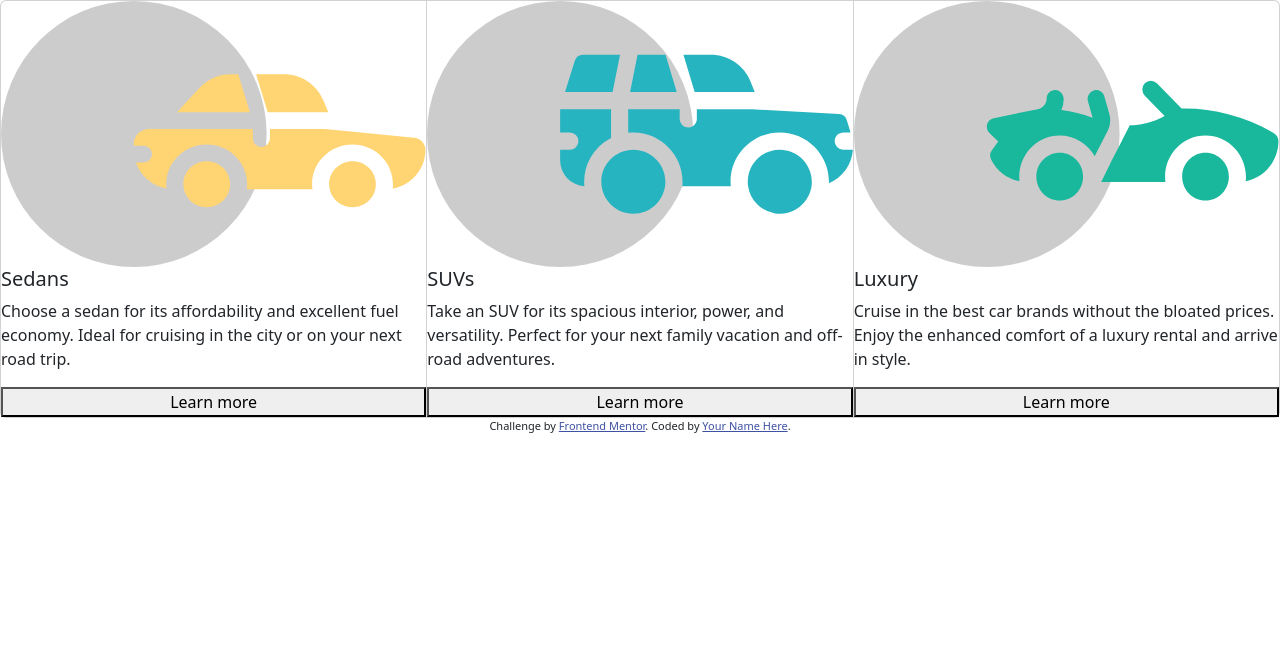
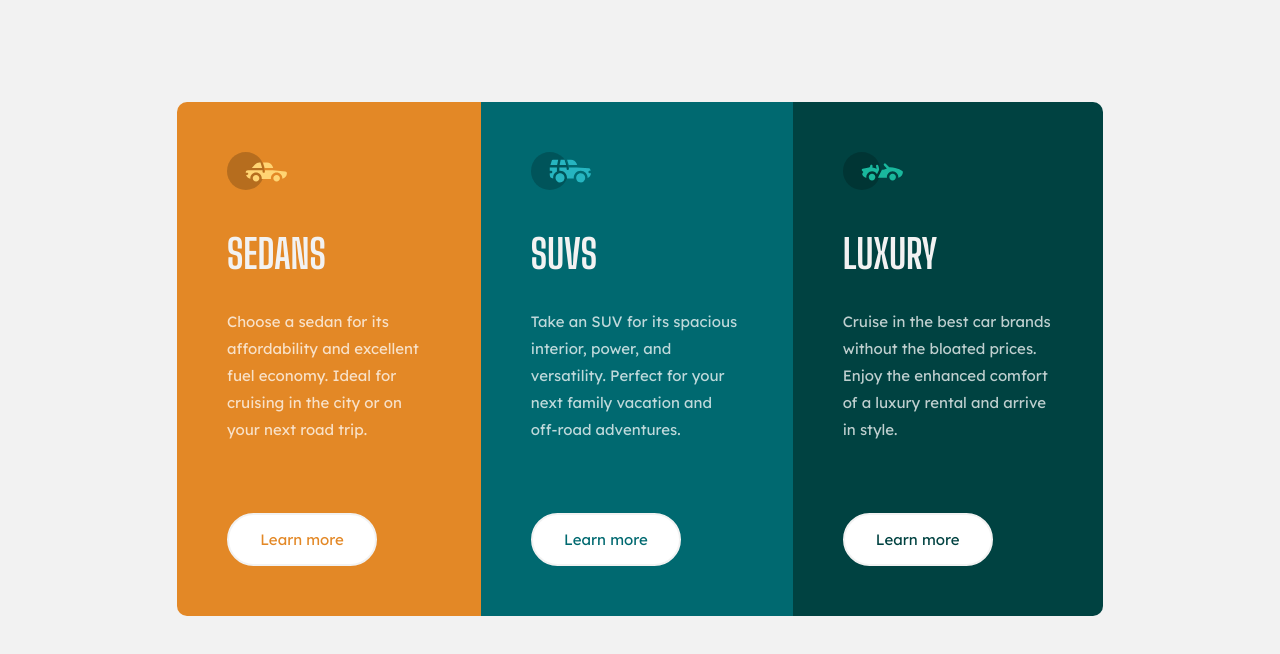
Before and after one commit to shoproizoshlo/3-column-preview-card-component-main, a plain HTML site: page index.html in a window 1280 px wide. Drawn offline with nearby package versions, Linux system fonts and the light colour scheme.

Commit message:
styled cards

```diff
--- a/css/styles.css
+++ b/css/styles.css
@@ -21,13 +21,96 @@ Very light gray (background, headings, buttons): hsl(0, 0%, 95%)
 
 ### Font
 
-- Family: [Lexend Deca](https://fonts.google.com/specimen/Lexend+Deca)
+font-family: 'Big Shoulders Display', cursive;
+- Weights: 700
+font-family: 'Lexend Deca', sans-serif;
 - Weights: 400
+ */
+:root {
+  --paragraph-white: hsla(0, 0%, 100%, 0.75);
+  --very-light-gray: hsl(0, 0%, 95%);
+}
+body {
+  background-color: var(--very-light-gray);
+}
+.container-md {
+  margin: 8% auto;
+  max-width: 950px;
+}
+.container-cards {
+  margin: 0 auto;
+  font-size: 15px;
+  font-family: "Lexend Deca", sans-serif;
+  font-weight: 400;
+  line-height: 27px;
+}
+.card-sedan {
+  background-color: hsl(31, 77%, 52%);
+  padding: 30px 50px 30px 50px;
+  border-radius: 10px 0 0 10px;
+}
+.card-suvs {
+  background-color: hsl(184, 100%, 22%);
+  padding: 30px 50px 30px 50px;
+}
+.card-luxury {
+  background-color: hsl(179, 100%, 13%);
+  padding: 30px 50px 30px 50px;
+  border-radius: 0 10px 10px 0;
+}
 
-- Family: [Big Shoulders Display](https://fonts.google.com/specimen/Big+Shoulders+Display)
-- Weights: 700
- */
-
+.icon {
+  width: 60px;
+  margin: 20px 0;
+}
+.title {
+  margin: 20px 0 30px 0;
+  color: var(--very-light-gray);
+  font-size: 40px;
+  font-family: "Big Shoulders Display", cursive;
+  font-weight: 700;
+  text-transform: uppercase;
+}
+.text {
+  margin: 15px 0;
+  color: var(--paragraph-white);
+}
+.learn-more {
+  margin: 55px 0 20px 0;
+  padding: 11px;
+  width: 150px;
+  align-items: start;
+  background-color: white;
+  border: 0 solid var(--very-light-gray);
+  border-radius: 30px;
+}
+.button-sedan {
+  color: hsl(31, 77%, 52%);
+  border: 2px solid var(--very-light-gray);
+}
+.button-suvs {
+  color: hsl(184, 100%, 22%);
+  border: 2px solid var(--very-light-gray);
+}
+.button-luxury {
+  color: hsl(179, 100%, 13%);
+  border: 2px solid var(--very-light-gray);
+}
+.button-sedan:active {
+  background-color: hsl(31, 77%, 52%);
+  color: var(--very-light-gray);
+  border: 2px solid var(--very-light-gray);
+}
+.button-suvs:active {
+  background-color: hsl(184, 100%, 22%);
+  color: var(--very-light-gray);
+  border: 2px solid var(--very-light-gray);
+}
+.button-luxury:active {
+  background-color: hsl(179, 100%, 13%);
+  color: var(--very-light-gray);
+  border: 2px solid var(--very-light-gray);
+}
 /* footer */
 .attribution {
   font-size: 11px;
@@ -36,3 +119,11 @@ Very light gray (background, headings, buttons): hsl(0, 0%, 95%)
 .attribution a {
   color: hsl(228, 45%, 44%);
 }
+@media screen and (max-width: 600px) {
+  .card-sedan {
+    border-radius: 10px 10px 0 0;
+  }
+  .card-luxury {
+    border-radius: 0 0 10px 10px;
+  }
+}
--- a/index.html
+++ b/index.html
@@ -26,56 +26,46 @@
   </head>
   <body>
     <main>
-      <div class="card-group">
-        <div class="card card-sedan">
-          <img
-            src="./images/icon-sedans.svg"
-            class="card-icon"
-            alt="image auto"
-          />
-          <h5 class="card-title">Sedans</h5>
-          <p class="card-text">
+      <div class="container-md">
+        <div class="d-sm-flex container-cards">
+          <div class="card-sedan m-0">
+            <img src="./images/icon-sedans.svg" class="icon" alt="image auto" />
+            <h5 class="title">Sedans</h5>
+            <p class="text">
               Choose a sedan for its affordability and excellent fuel economy.
               Ideal for cruising in the city or on your next road trip.
             </p>
-          <button class="learn-more">Learn more</button>
+            <button class="learn-more button-sedan">Learn more</button>
           </div>
-        <div class="card card-suvs">
-          <img
-            src="./images/icon-suvs.svg"
-            class="card-icon"
-            alt="image auto"
-          />
-          <h5 class="card-title">SUVs</h5>
-          <p class="card-text">
+          <div class="card-suvs m-0">
+            <img src="./images/icon-suvs.svg" class="icon" alt="image auto" />
+            <h5 class="title">SUVs</h5>
+            <p class="text">
               Take an SUV for its spacious interior, power, and versatility.
               Perfect for your next family vacation and off-road adventures.
             </p>
-          <button class="learn-more">Learn more</button>
+            <button class="learn-more button-suvs" suvs>Learn more</button>
           </div>
-        <div class="card card-luxury">
-          <img
-            src="./images/icon-luxury.svg"
-            class="card-icon"
-            alt="image auto"
-          />
-          <h5 class="card-title">Luxury</h5>
-          <p class="card-text">
-            Cruise in the best car brands without the bloated prices. Enjoy the
-            enhanced comfort of a luxury rental and arrive in style.
+          <div class="card-luxury m-0">
+            <img src="./images/icon-luxury.svg" class="icon" alt="image auto" />
+            <h5 class="title">Luxury</h5>
+            <p class="text">
+              Cruise in the best car brands without the bloated prices. Enjoy
+              the enhanced comfort of a luxury rental and arrive in style.
             </p>
-          <button class="learn-more">Learn more</button>
+            <button class="learn-more button-luxury">Learn more</button>
+          </div>
         </div>
       </div>
     </main>
-    <footer>
+    <!-- <footer>
       <div class="attribution">
         Challenge by
         <a href="https://www.frontendmentor.io?ref=challenge" target="_blank"
           >Frontend Mentor</a
         >. Coded by <a href="#">Your Name Here</a>.
       </div>
-    </footer>
+    </footer> -->
     <script
       src="https://cdn.jsdelivr.net/npm/bootstrap@5.3.1/dist/js/bootstrap.bundle.min.js"
       integrity="sha384-HwwvtgBNo3bZJJLYd8oVXjrBZt8cqVSpeBNS5n7C8IVInixGAoxmnlMuBnhbgrkm"
```
Also changed, not shown: design/active-states.jpg (deleted), design/desktop-design.jpg (deleted), design/desktop-preview.jpg (deleted), design/mobile-design.jpg (deleted), screenshot.png (added), 2 other files. Lines whose indentation alone changed are shown as unchanged.
